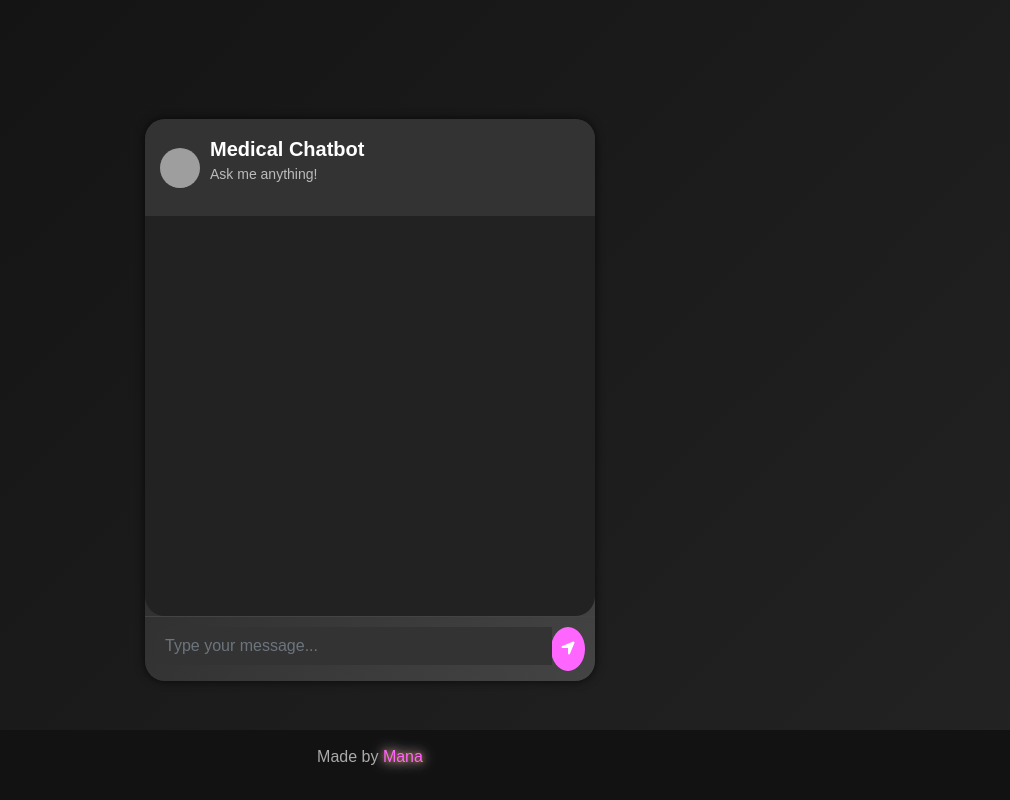
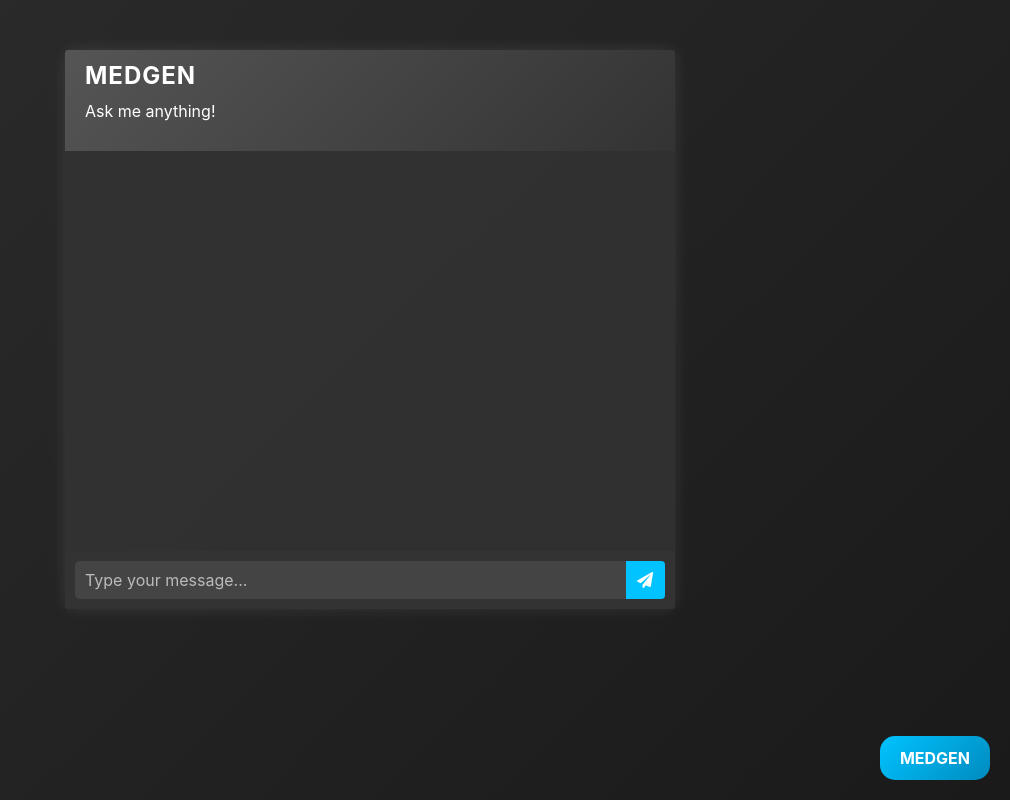
Before and after one commit to vikingmanas/MedGen, a Flask app: page / in a window 1280 px wide. Shown: the whole page, without its empty margins (270-1280 px from the left). Run offline with Flask 3, Linux system fonts and the light colour scheme; some libraries are stand-ins or nearby versions; grey boxes are pictures that could not be loaded.

Commit message:
styling and html

```diff
--- a/app.py
+++ b/app.py
@@ -1,4 +1,4 @@
-from flask import Flask, render_template, request
+from flask import Flask, render_template, jsonify, request
 from src.helper import download_hugging_face_embeddings
 from langchain_pinecone import PineconeVectorStore
 from langchain_openai import OpenAI
@@ -6,7 +6,7 @@ from langchain.chains import create_retrieval_chain
 from langchain.chains.combine_documents import create_stuff_documents_chain
 from langchain_core.prompts import ChatPromptTemplate
 from dotenv import load_dotenv
-from src.prompt import system_prompt
+from src.prompt import *
 import os
 
 app = Flask(__name__)
--- a/static/style.css
+++ b/static/style.css
@@ -1,176 +1,122 @@
-/* General Styling */
+/* General Chatbox Styling */
 body {
-    background: linear-gradient(135deg, #121212, #232323);
-    color: #fff;
-    font-family: 'Arial', sans-serif;
-    margin: 0;
-    padding: 0;
+    background: linear-gradient(135deg, #2c2c2c, #1a1a1a);
+    color: white;
     height: 100vh;
 }
 
-.chat-container {
-    display: flex;
-    justify-content: center;
-    align-items: center;
-    height: 100%;
-    width: 100%;
+.chat {
+    margin-top: 50px;
 }
 
-.chat-box {
-    background: linear-gradient(135deg, #1f1f1f, #444);
-    border-radius: 20px;
-    width: 100%;
-    max-width: 450px;
-    box-shadow: 0 0 10px rgba(0, 0, 0, 0.7);
+.card {
+    background: rgba(50, 50, 50, 0.9);
+    border-radius: 10px;
+    border: none;
+    box-shadow: 0px 0px 15px rgba(255, 255, 255, 0.1);
 }
 
-.chat-header {
-    background: #333;
-    padding: 15px;
-    border-radius: 20px 20px 0 0;
-    display: flex;
-    align-items: center;
-    justify-content: space-between;
+.card-header {
+    background: linear-gradient(135deg, #555, #333);
+    border-radius: 10px 10px 0 0;
+    border-bottom: none;
+    color: white;
 }
 
-.chat-info {
-    display: flex;
-    align-items: center;
+.chat-title {
+    font-size: 24px;
+    font-weight: bold;
+    letter-spacing: 1px;
+    cursor: pointer;
+    transition: color 0.3s ease-in-out;
 }
 
-.chat-avatar {
-    width: 40px;
-    height: 40px;
-    border-radius: 50%;
-    margin-right: 10px;
+.chat-title:hover {
+    color: #00c3ff;
 }
 
-.chat-info span {
-    font-size: 20px;
-    font-weight: bold;
+.card-body {
+    height: 400px;
+    overflow-y: auto;
+    padding: 15px;
 }
 
-.chat-info p {
-    font-size: 14px;
+.card-footer {
+    background: #333;
+    border-top: none;
+    padding: 10px;
+}
+
+/* Message Styling */
+.msg_container, .msg_container_send {
+    max-width: 70%;
+    padding: 10px 15px;
+    border-radius: 20px;
+    font-size: 16px;
+    line-height: 1.5;
+    display: inline-block;
+    position: relative;
+}
+
+.msg_container {
+    background: #444;
+    color: white;
+    border: 1px solid #666;
+}
+
+.msg_container_send {
+    background: #00c3ff;
+    color: white;
+    align-self: flex-end;
+}
+
+.msg_time, .msg_time_send {
+    font-size: 12px;
+    opacity: 0.7;
+    position: absolute;
+    bottom: -18px;
+    right: 10px;
+}
+
+/* Input Box */
+.type_msg {
+    background: #444;
+    border: none;
+    color: white;
+    padding: 10px;
+    border-radius: 5px;
+}
+
+.type_msg::placeholder {
     color: #bbb;
 }
 
-.message-area {
-    padding: 20px;
-    height: 400px;
-    overflow-y: auto;
-    background: #222;
-    border-radius: 0 0 20px 20px;
-}
-
-.message-send, .message-receive {
-    padding: 10px;
-    border-radius: 15px;
-    margin-bottom: 10px;
-    max-width: 70%;
-    font-size: 14px;
-    position: relative;
-}
-
-.message-send {
-    background-color: #ff66ff;
-    color: #fff;
-    align-self: flex-end;
-}
-
-.message-receive {
-    background-color: #444;
-    color: #fff;
-    align-self: flex-start;
-}
-
-.msg-time {
-    font-size: 10px;
-    color: #bbb;
-    position: absolute;
-    bottom: -15px;
-    right: 5px;
-}
-
-.msg-right {
-    display: flex;
-    align-items: flex-end;
-    justify-content: flex-end;
-}
-
-.msg-left {
-    display: flex;
-    align-items: flex-start;
-}
-
-.user-avatar, .bot-avatar {
-    width: 30px;
-    height: 30px;
-    border-radius: 50%;
-    margin-left: 10px;
-}
-
-.input-group {
-    padding: 10px;
-    border-top: 1px solid #444;
-}
-
-.type_msg {
-    background-color: #333;
-    border: none;
-    color: #fff;
-    border-radius: 20px;
-    padding: 10px;
-    width: 80%;
-    transition: 0.3s ease;
-}
-
-.type_msg:focus {
-    background-color: #222;
-    outline: none;
-}
-
-.send-btn {
-    background-color: #ff66ff;
+.send_btn {
+    background: #00c3ff;
     border: none;
     color: white;
     cursor: pointer;
-    border-radius: 50%;
-    padding: 10px;
 }
 
-.send-btn:hover {
-    background-color: #ff33cc;
-    transition: background-color 0.3s ease;
+.send_btn:hover {
+    background: #008bbf;
 }
 
-.footer {
+/* MEDGEN Branding */
+.medgen-tag {
     position: fixed;
-    bottom: 0;
-    left: 0;
-    width: 100%;
-    background-color: #121212;
-    padding: 15px;
-    text-align: center;
-    color: #aaa;
+    bottom: 20px;
+    right: 20px;
+    background: linear-gradient(135deg, #00c3ff, #008bbf);
+    padding: 10px 20px;
+    border-radius: 15px;
+    font-weight: bold;
+    color: white;
+    cursor: pointer;
+    transition: transform 0.3s ease-in-out, box-shadow 0.3s ease-in-out;
 }
 
-.neon-text {
-    color: #ff66ff;
-    text-shadow: 0 0 5px #f4900e8e, 0 0 10px #806f80, 0 0 15px #f3e8f3;
+.medgen-tag:hover {
+    transform: scale(1.1);
+    box-shadow: 0px 0px 10px rgba(0, 195, 255, 0.7);
 }
-
-@keyframes fade-in {
-    from {
-        opacity: 0;
-        transform: translateY(10px);
-    }
-    to {
-        opacity: 1;
-        transform: translateY(0);
-    }
-}
-
-.message-send, .message-receive {
-    animation: fade-in 0.5s ease;
-}
--- a/templates/chat.html
+++ b/templates/chat.html
@@ -3,85 +3,63 @@
 <head>
     <meta charset="UTF-8">
     <meta name="viewport" content="width=device-width, initial-scale=1.0">
-    <title>Interactive Chatbot</title>
-
-    <!-- Bootstrap and Font Awesome -->
-    <link href="https://maxcdn.bootstrapcdn.com/bootstrap/4.1.1/css/bootstrap.min.css" rel="stylesheet">
-    <script src="https://code.jquery.com/jquery-3.6.0.min.js"></script>
-    <script src="https://maxcdn.bootstrapcdn.com/bootstrap/4.1.1/js/bootstrap.min.js"></script>
-    <script src="https://kit.fontawesome.com/a076d05399.js"></script>
-
-    <!-- Link to the custom CSS -->
-    <link rel="stylesheet" href="style.css">
+    <title>MedGen Chatbot</title>
+    <link rel="stylesheet" href="https://stackpath.bootstrapcdn.com/bootstrap/4.1.3/css/bootstrap.min.css">
+    <link rel="stylesheet" href="https://use.fontawesome.com/releases/v5.5.0/css/all.css">
+    <script src="https://ajax.googleapis.com/ajax/libs/jquery/3.3.1/jquery.min.js"></script>
+    <link rel="stylesheet" type="text/css" href="{{ url_for('static', filename='style.css') }}">
 </head>
 <body>
-
-<div class="chat-container">
-    <div class="chat-box">
-        <div class="chat-header">
-            <div class="chat-info">
-                <img src="https://cdn-icons-png.flaticon.com/512/387/387569.png" class="chat-avatar">
-                <div>
-                    <span>Medical Chatbot</span>
+    <div class="container-fluid h-100">
+        <div class="row justify-content-center h-100">
+            <div class="col-md-8 col-xl-6 chat">
+                <div class="card">
+                    <div class="card-header msg_head">
+                        <div class="d-flex bd-highlight">
+                            <div class="user_info">
+                                <h3 class="chat-title">MEDGEN</h3>
                                 <p>Ask me anything!</p>
                             </div>
                         </div>
                     </div>
-
-        <div id="messageFormeight" class="message-area"></div>
-
-        <div class="chat-footer">
+                    <div id="messageFormeight" class="card-body msg_card_body"></div>
+                    <div class="card-footer">
                         <form id="messageArea" class="input-group">
-                <input type="text" id="text" placeholder="Type your message..." class="form-control type_msg" required>
+                            <input type="text" id="text" name="msg" placeholder="Type your message..." autocomplete="off" class="form-control type_msg" required/>
                             <div class="input-group-append">
-                    <button type="submit" class="send-btn">
-                        <i class="fas fa-location-arrow"></i>
-                    </button>
+                                <button type="submit" id="send" class="input-group-text send_btn"><i class="fas fa-paper-plane"></i></button>
                             </div>
                         </form>
                     </div>
                 </div>
             </div>
-
-<footer class="footer">
-    <p>Made by <span class="neon-text">Mana</span></p>
-</footer>
+        </div>
+    </div>
+    <div class="medgen-tag">MEDGEN</div>
 
     <script>
-    $(document).ready(function () {
-        $("#messageArea").on("submit", function (event) {
+        $(document).ready(function() {
+            $("#messageArea").on("submit", function(event) {
+                event.preventDefault();
                 const date = new Date();
-            const hour = date.getHours();
-            const minute = date.getMinutes();
-            const str_time = hour + ":" + (minute < 10 ? "0" + minute : minute);
+                const str_time = date.getHours() + ":" + date.getMinutes();
                 var rawText = $("#text").val();
 
-            var userHtml = `<div class="msg-right">
-                <div class="message-send">${rawText}<span class="msg-time">${str_time}</span></div>
-                <div class="user-avatar"><img src="https://i.ibb.co/d5b84Xw/Untitled-design.png" class="rounded-circle"></div>
-            </div>`;
+                var userHtml = '<div class="d-flex justify-content-end mb-4"><div class="msg_container_send">' + rawText + '<span class="msg_time_send">'+ str_time + '</span></div></div>';
 
                 $("#text").val("");
                 $("#messageFormeight").append(userHtml);
 
                 $.ajax({
-                data: {
-                    msg: rawText
-                },
+                    data: { msg: rawText },
                     type: "POST",
                     url: "/get",
-            }).done(function (data) {
-                var botHtml = `<div class="msg-left">
-                    <div class="bot-avatar"><img src="https://cdn-icons-png.flaticon.com/512/387/387569.png" class="rounded-circle"></div>
-                    <div class="message-receive">${data}<span class="msg-time">${str_time}</span></div>
-                </div>`;
+                }).done(function(data) {
+                    var botHtml = '<div class="d-flex justify-content-start mb-4"><div class="msg_container">' + data + '<span class="msg_time">' + str_time + '</span></div></div>';
                     $("#messageFormeight").append($.parseHTML(botHtml));
                 });
-
-            event.preventDefault();
             });
         });
     </script>
-
 </body>
 </html>
```
Lines whose indentation alone changed are shown as unchanged.
